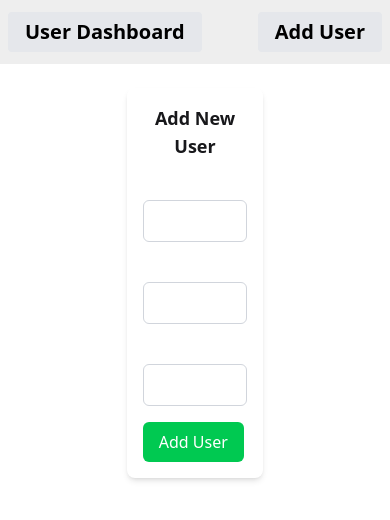
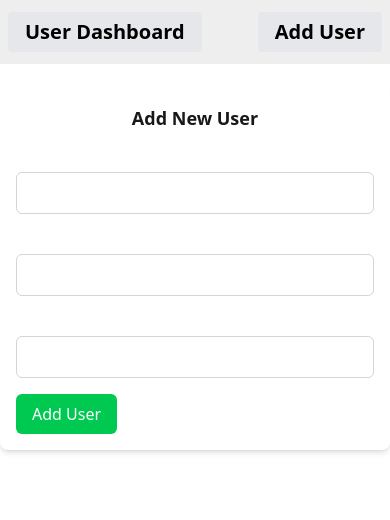
Before and after one commit to rahulpant2002/User-Dashboard, a React (Vite) app: page /add in a window 390 px wide. Shown: the top 520 px of the page. Built offline with nearby package versions, Linux system fonts and the light colour scheme; no server answers.

Commit message:
Made AddUser Component Responsive

```diff
--- a/src/pages/AddUser.jsx
+++ b/src/pages/AddUser.jsx
@@ -2,7 +2,7 @@ import React, { useState } from "react";
 import { addUser } from "../apis/addAPI";
 import { useNavigate } from "react-router-dom";
 
-const AddUser = ({allUsers, setAllUsers }) => {
+const AddUser = ({ allUsers, setAllUsers }) => {
   const [name, setName] = useState("");
   const [email, setEmail] = useState("");
   const [department, setDepartment] = useState("");
@@ -11,7 +11,7 @@ const AddUser = ({allUsers, setAllUsers }) => {
   const handleSubmit = async (e) => {
     e.preventDefault();
 
-    const newUser = { name, email, company : {name : department} };
+    const newUser = { name, email, company: { name: department } };
     const addedUser = await addUser(newUser);
     if (addedUser) {
       setAllUsers(prevUsers => [...prevUsers, addedUser]);
@@ -23,7 +23,7 @@ const AddUser = ({allUsers, setAllUsers }) => {
   };
 
   return (
-    <div className="my-6 p-4 shadow-md rounded-lg w-[35%] mx-auto">
+    <div className="my-6 p-4 shadow-md rounded-lg w-full sm:w-96 md:w-1/2 lg:w-1/3 mx-auto">
       <h3 className="text-lg font-bold mb-4 text-center">Add New User</h3>
       <form onSubmit={handleSubmit}>
         <div className="mb-4">
```
